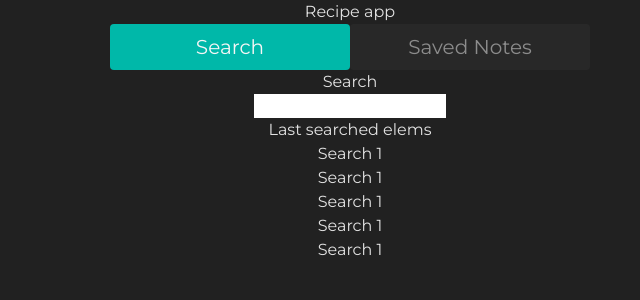
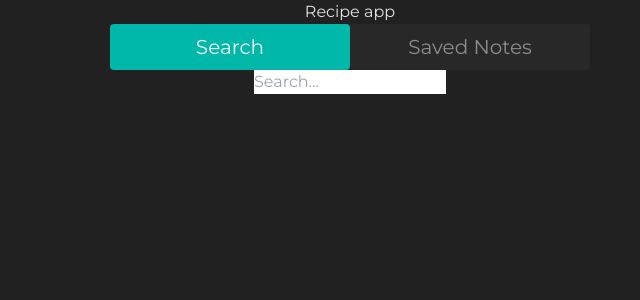
Before and after one commit to qqbn/recipe-app, a React (Vite) app in the folder front/: page / in a window 1280 px wide. Shown: the top 300 px of the page, without its empty margins (290-930 px from the left). Built offline with nearby package versions, Linux system fonts and the light colour scheme.

Commit message:
frontend - search component created

```diff
--- /dev/null
+++ b/front/src/components/Chat.tsx
@@ -0,0 +1,42 @@
+import { Message } from "../interfaces/interfaces";
+
+interface Props {
+    messages: Message[]
+}
+
+const Chat = ({ messages }: Props) => {
+    return (
+        <div className="flex flex-col h-[400px] w-full max-w-2xl mx-auto rounded-xl shadow-md bg-gray-950 mt-6">
+            <div className="flex-grow overflow-y-auto p-4 flex flex-col justify-start space-y-4">
+                {messages.map((msg, index) => (
+                    <div
+                        key={index}
+                        className={`flex ${msg.type === 'user'
+                            ? 'justify-end'
+                            : 'justify-start'
+                            }`}
+                    >
+                        <div
+                            className={`max-w-[80%] p-3 rounded-lg text-white ${msg.type === 'user'
+                                ? 'bg-gray-800'
+                                : 'bg-[--green]'
+                                }`}
+                        >
+                            {msg.value}
+                        </div>
+                    </div>
+                ))}
+                {/* {isLoading && (
+            <div className="flex justify-start">
+                <div className="bg-gray-200 text-black p-3 rounded-lg">
+                    Ładowanie...
+                </div>
+            </div>
+        )} */}
+                {/* <div ref={messagesEndRef} /> */}
+            </div>
+        </div>
+    )
+}
+
+export default Chat
--- a/front/src/components/Search.tsx
+++ b/front/src/components/Search.tsx
@@ -1,16 +1,62 @@
+import { useState } from "react";
+import { Message } from "../interfaces/interfaces";
+import Chat from "./Chat";
+
 const Search = () => {
+    const [searchValue, setSearchValue] = useState<string>('');
+    const [messages, setMessages] = useState<Message[]>([]);
+    const auotMsg = 'Lorem ipsum dolor sit amet consectetur adipisicing elit. Qui iure doloremque odio, quidem rerum at veritatis maxime distinctio nihil, velit, saepe explicabo mollitia? Vel, repudiandae?'
+
+    const handleSendMessage = async () => {
+        if (searchValue.trim() === '') return;
+
+        const newMessage: Message = {
+            type: 'user',
+            value: searchValue,
+        }
+
+        const newMessages: Message[] = [...messages, newMessage];
+        setMessages(newMessages);
+        await sendMessage(newMessage);
+        setSearchValue('');
+
+    }
+
+    const sendMessage = async (message: Message): Promise<void> => {
+        try {
+            console.log('handle send message: ', message);
+        } catch (error) {
+
+        } finally {
+            const autoMessage: Message = {
+                type: 'response',
+                value: auotMsg
+            }
+            setMessages(prevMessages => [...prevMessages, autoMessage]);
+        }
+    }
+
+
     return (
         <>
-            <div>Search</div>
-            <input type="text" />
-            <h2>Last searched elems</h2>
-            <ul>
-                <li>Search 1</li>
-                <li>Search 1</li>
-                <li>Search 1</li>
-                <li>Search 1</li>
-                <li>Search 1</li>
-            </ul>
+            <div className="input-wrapper min-w-96 relative mt-6">
+                <input
+                    type="text"
+                    className="min-h-14 p-2 min-w-full rounded-3xl focus:outline-none text-white-700 bg-gray-950"
+                    placeholder="Search..."
+                    value={searchValue}
+                    onChange={(e) => setSearchValue(e.target.value)}
+                />
+                <button
+                    className="btn-searach p-4 rounded-full bg-white absolute right-2 top-1/2 transform -translate-y-1/2"
+                    onClick={handleSendMessage}
+                >
+
+                </button>
+            </div>
+
+            {messages.length > 0 && <Chat messages={messages} />}
+
         </>
     )
 }
--- a/front/src/components/Switcher.tsx
+++ b/front/src/components/Switcher.tsx
@@ -7,7 +7,7 @@ const Switcher = ({ handleSetActive, active }: Props) => {
         <>
             <div className='min-w-full flex mt-8 justify-center gap-x-10'>
                 <button className={"btn" + (!active ? " btn-green btn-active" : "")} onClick={handleSetActive}>Search</button>
-                <button className={"btn" + (active ? " btn-green btn-active" : "")} onClick={handleSetActive}>Saved Notes</button>
+                <button className={"btn" + (active ? " btn-red btn-active" : "")} onClick={handleSetActive}>Saved Notes</button>
             </div>
         </>
 
--- /dev/null
+++ b/front/src/interfaces/interfaces.ts
@@ -0,0 +1,4 @@
+export interface Message {
+    type: string,
+    value: string,
+}
```
